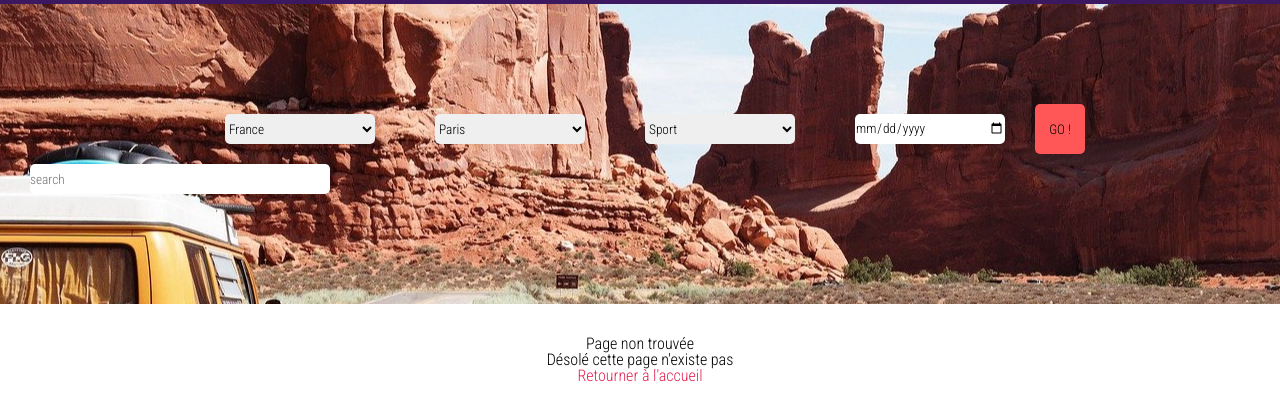
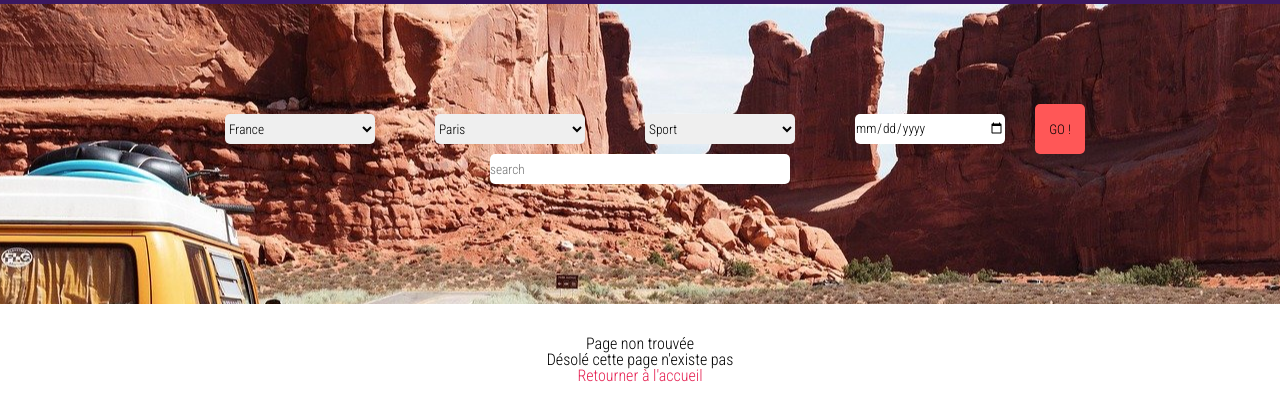
Before and after one commit to VaillantA/code-travel-mate, a React app: page / in a window 1280 px wide. Shown: the part 76-496 px from the top of the page. Built offline with nearby package versions, Linux system fonts and the light colour scheme; a web font is replaced by a local one.

Commit message:
fix: develop correction CSS

```diff
--- a/src/components/Searchbar/index.js
+++ b/src/components/Searchbar/index.js
@@ -38,7 +38,9 @@ const Searchbar = () => {
       <input type="date" className="searchBar--select"></input>
       <button className="searchBar--buttonSubmit">GO !</button>
     </div>
-    <input placeholder="search" className="searchBar--input"></input>
+    <div className="banniere--searchInput">
+      <input placeholder="search" className="searchBar--input"></input>
+    </div>
     <button className="searchBar--buttonSubmitMobile" onClick={handleClick}>Search</button>
 
     {searchOpen &&
--- a/src/components/Searchbar/style.scss
+++ b/src/components/Searchbar/style.scss
@@ -21,7 +21,8 @@
 }
 
 .searchBar--input {
-  margin: 10px;
+  display: flex;
+  margin: auto;
   border-radius: 5px;
   border: none;
   width: 300px;
```
